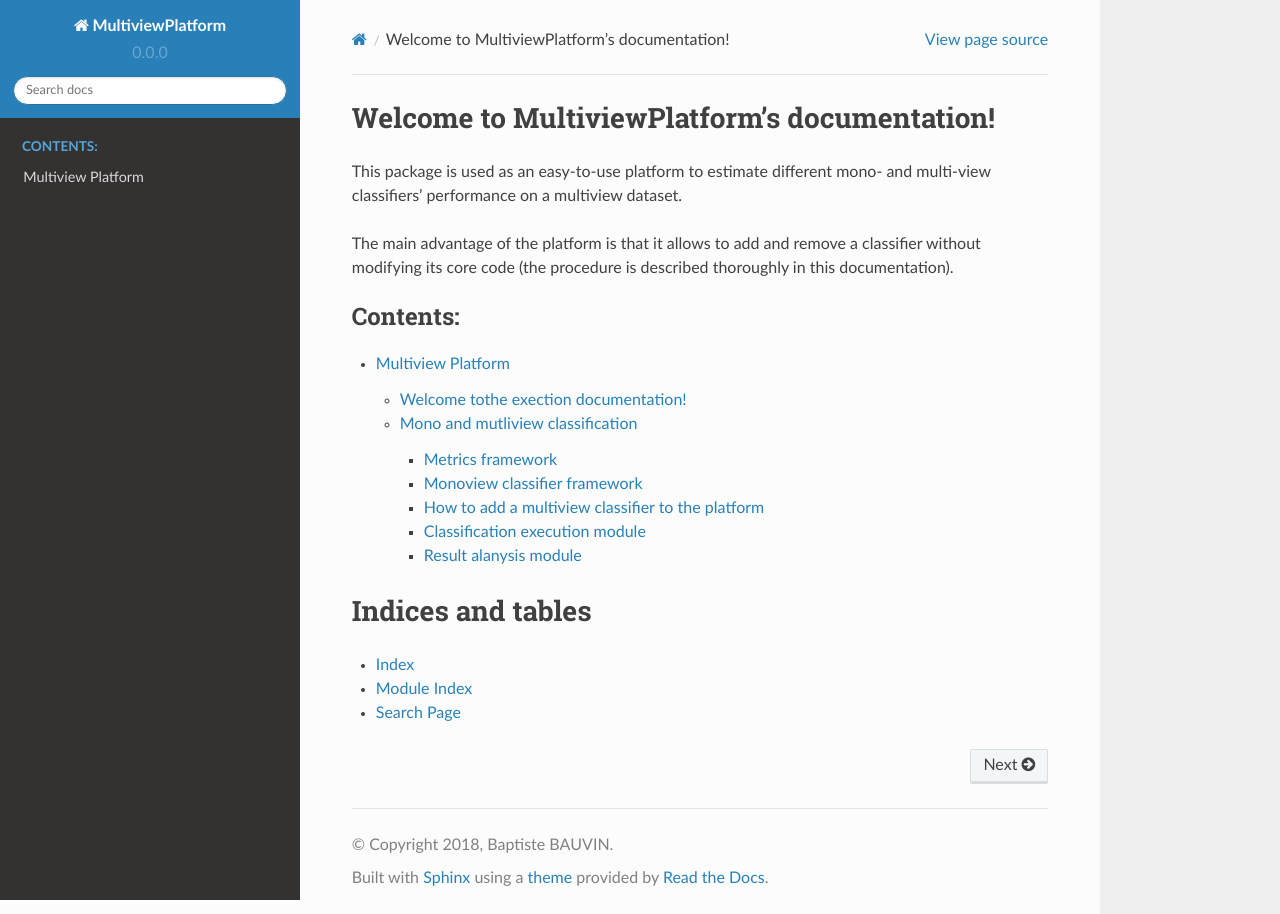
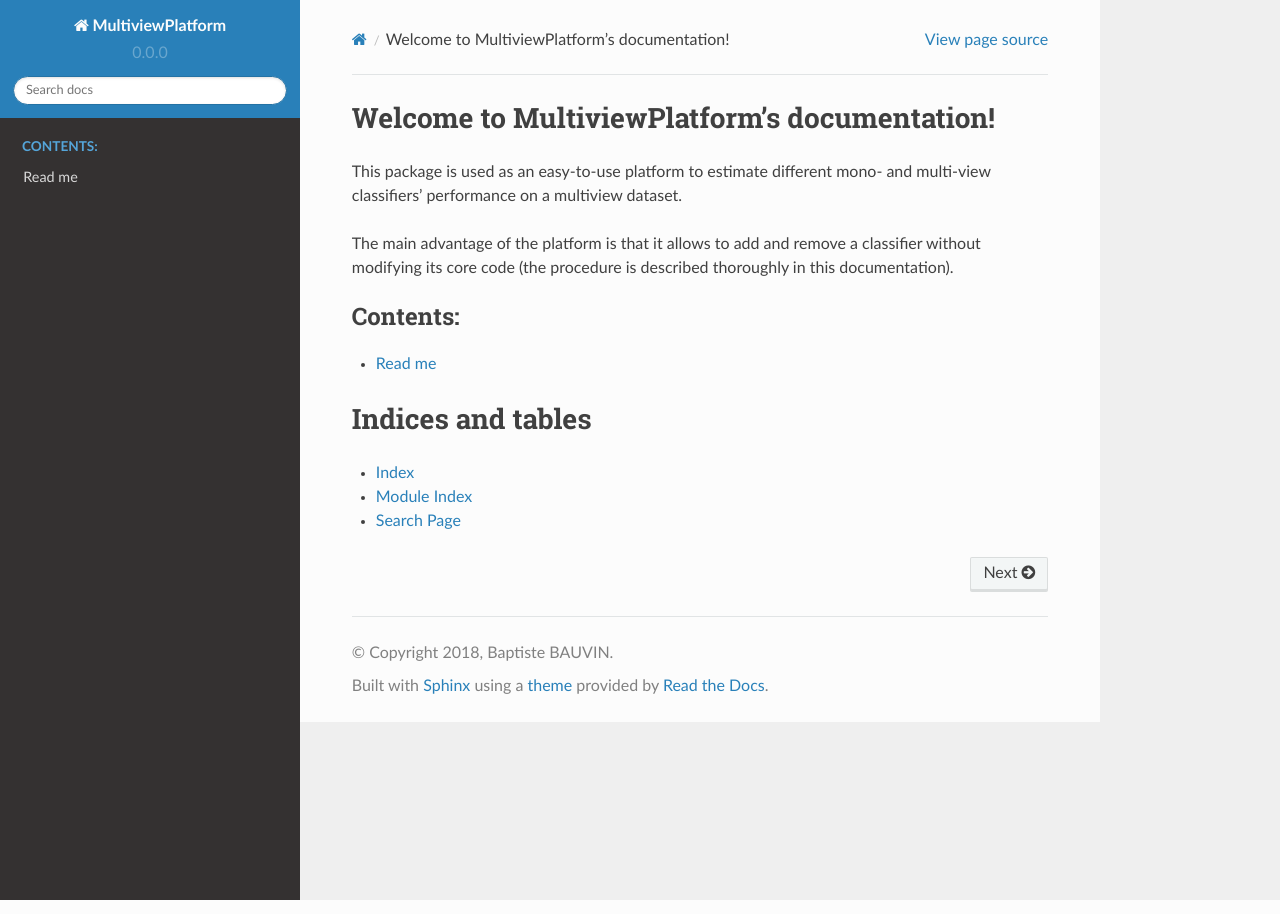
Before and after one commit to multi-learn/summit, a Sphinx documentation site: the page built from docs/source/index.rst, in a window 1280 px wide. Built offline with Sphinx 7.4.7 and the Read the Docs theme 2.0.0, drawn with Linux system fonts in a browser that asks for light colours; some of the changed lines change nothing that is shown.

Commit message:
Worked on some doc

```diff
--- a/docs/source/conf.py
+++ b/docs/source/conf.py
@@ -1,4 +1,6 @@
 # -*- coding: utf-8 -*-
+from recommonmark.parser import CommonMarkParser
+from recommonmark.transform import AutoStructify
 #
 # MultiviewPlatform documentation build configuration file, created by
 # sphinx-quickstart on Mon Jan 29 17:13:09 2018.
@@ -50,8 +52,12 @@ templates_path = ['_templates']
 # The suffix(es) of source filenames.
 # You can specify multiple suffix as a list of string:
 #
-# source_suffix = ['.rst', '.md']
-source_suffix = '.rst'
+source_suffix = ['.rst', '.md']
+# source_suffix = '.rst'
+
+source_parsers = {
+   '.md': CommonMarkParser,
+}
 
 # The master toctree document.
 master_doc = 'index'
@@ -169,3 +175,10 @@ texinfo_documents = [
 
 # Example configuration for intersphinx: refer to the Python standard library.
 intersphinx_mapping = {'https://docs.python.org/': None}
+
+def setup(app):
+    app.add_config_value('recommonmark_config', {
+            'url_resolver': lambda url: github_doc_root + url,
+            'auto_toc_tree_section': 'Contents',
+            }, True)
+    app.add_transform(AutoStructify)
--- a/docs/source/index.rst
+++ b/docs/source/index.rst
@@ -14,7 +14,9 @@ The main advantage of the platform is that it allows to add and remove a classif
    :maxdepth: 3
    :caption: Contents:
 
-   api
+   readme
+..   api
+
 .. examples
 
 
--- /dev/null
+++ b/docs/source/readme.rst
@@ -0,0 +1,3 @@
+Read me
+=======
+   .. include:: ../../README.md
```
